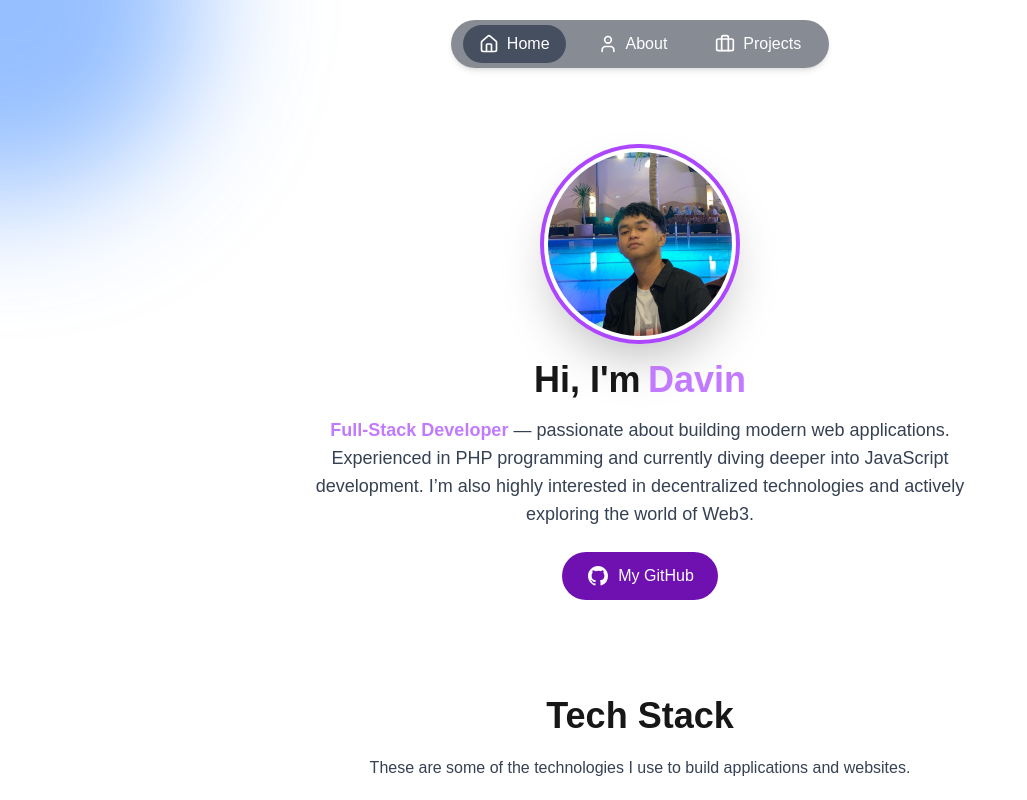
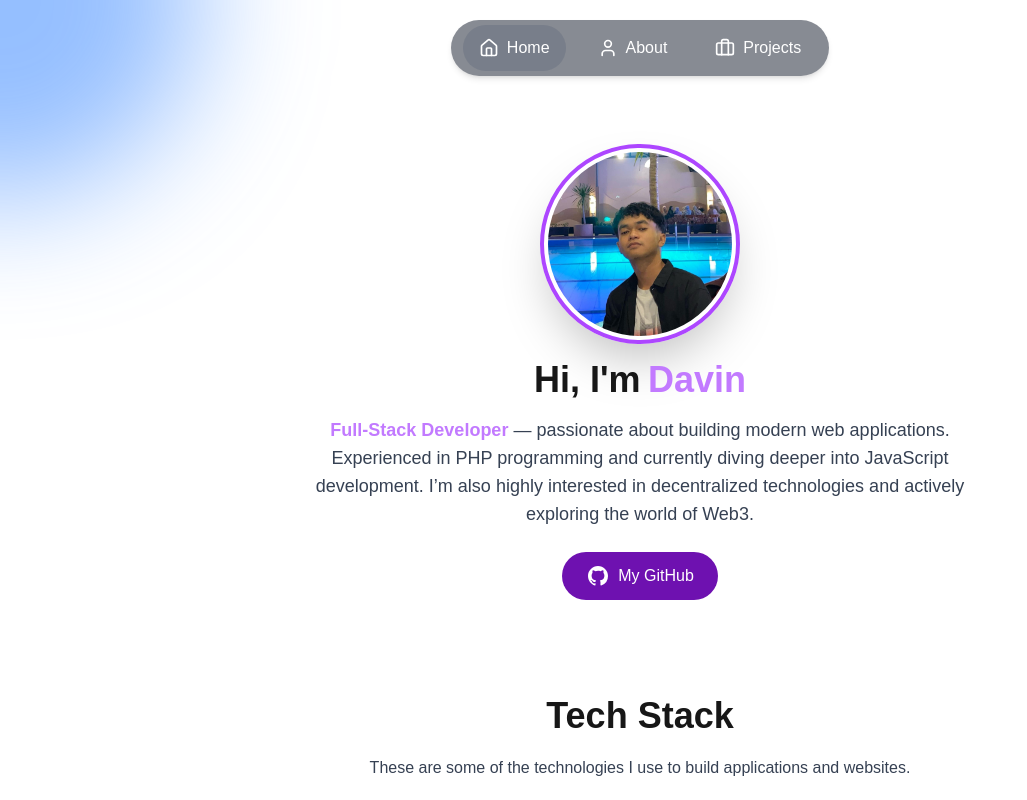
Before and after one commit to VinLvy/D-portfolio, a Next.js app: page / in a window 1280 px wide. Shown: the top 800 px of the page, without its empty margins (0-1027 px from the left). Built offline with nearby package versions, Linux system fonts and the light colour scheme.

Commit message:
Navbar 2.2

```diff
--- a/src/components/navbar.js
+++ b/src/components/navbar.js
@@ -47,9 +47,9 @@ export default function Navbar() {
 
   return (
     <nav className="fixed bottom-0 sm:top-0 sm:bottom-auto w-full z-50 flex items-center justify-between sm:px-6 sm:py-3 px-4 py-2">
-      <div className="relative mt-2 bg-gray-900/50 backdrop-blur-lg shadow-md rounded-full flex px-2 py-1 sm:px-3 sm:py-1 space-x-2 sm:space-x-4 max-w-full mx-auto mb-5">
+      <div className="relative mt-2 bg-gray-900/50 backdrop-blur-lg shadow-md rounded-full flex px-2 py-1 sm:px-3 sm:py-2 space-x-2 sm:space-x-4 max-w-full mx-auto mb-5">
         <div
-          className="absolute bg-gray-700/80 rounded-full transition-all duration-300 ease-in-out"
+          className="absolute bg-gray-500/50 rounded-full transition-all duration-300 ease-in-out"
           style={indicatorStyle}
         ></div>
 
@@ -73,9 +73,8 @@ const NavItem = ({ href, icon, label, active }, ref) => {
     <Link
       ref={ref}
       href={href}
-      className={`relative z-10 flex items-center sm:space-x-2 px-3 py-2 sm:px-4 text-sm sm:text-base font-medium rounded-full transition ${
-        active ? "text-white" : "text-white hover:bg-gray-700/30 hover:shadow"
-      }`}
+      className={`relative z-10 flex items-center sm:space-x-2 px-3 py-2 sm:px-4 text-sm sm:text-base font-medium rounded-full transition ${active ? "text-white" : "text-white hover:bg-gray-700/50 hover:shadow"
+        }`}
     >
       {icon}
       <span className="hidden sm:inline">{label}</span>
```
